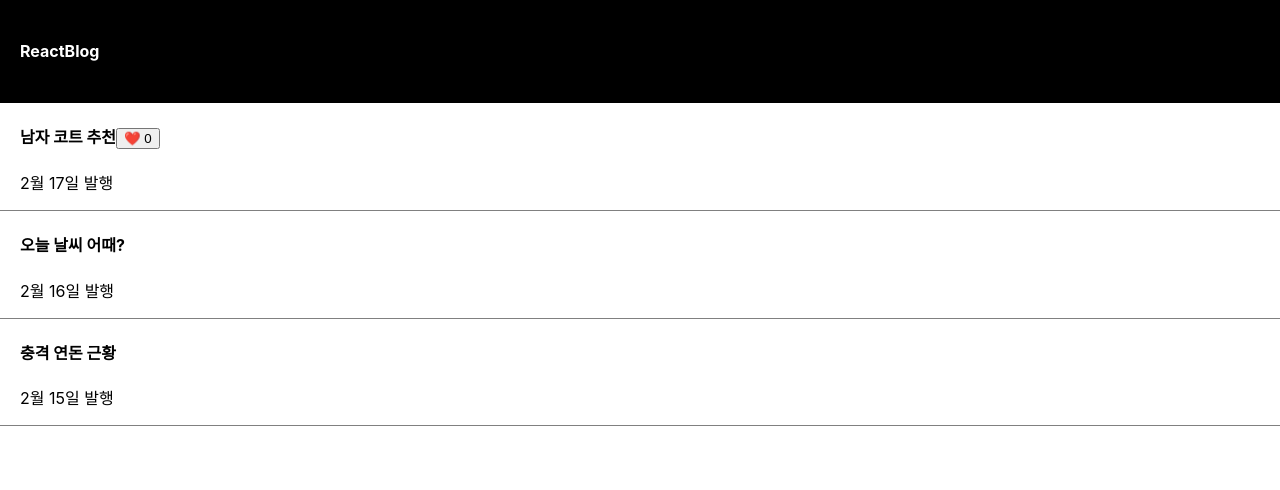
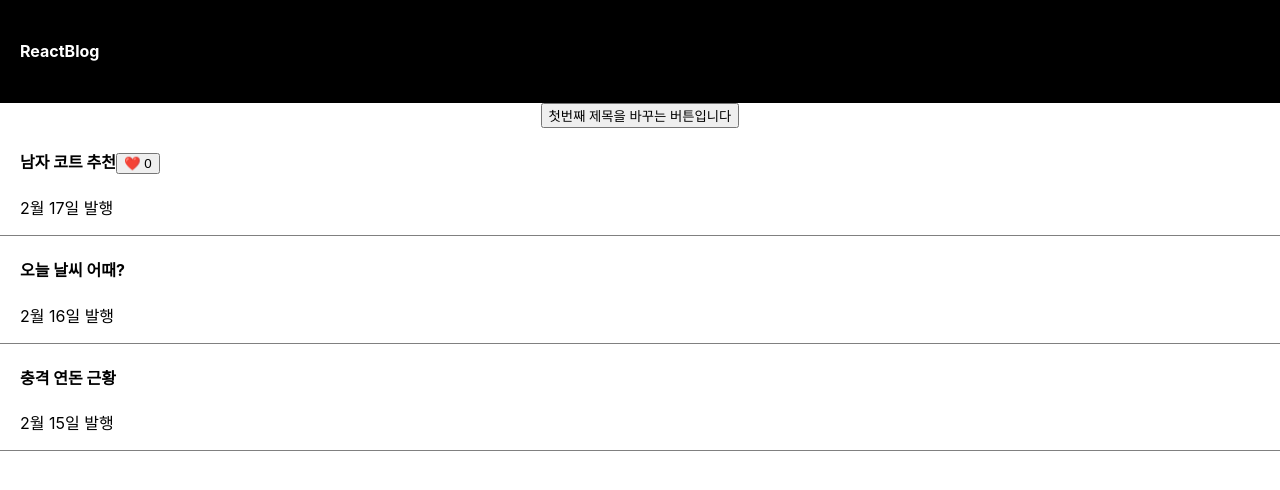
Before and after one commit to JangHyunjeong/react-study, a React (Create React App) app: page / in a window 1280 px wide. Shown: the top 490 px of the page. Built offline with nearby package versions, Linux system fonts and the light colour scheme.

Commit message:
state3 : array, object 형태의 state 변경시, 독립적 카피본을 만들어서 수정하기 [...array]

```diff
--- a/src/App.js
+++ b/src/App.js
@@ -18,6 +18,23 @@ function App() {
       <div className="black-nav">
         <h4>ReactBlog</h4>
       </div>
+      <button
+        type="button"
+        onClick={() => {
+          // array, object 원본은 보존하는게 좋음
+          // state변경함수특징
+          // 1. 기존 state, 신규 state가 같으면 변경 안해줌
+          // 2. array, object특징 : 자료 저장시, 값이 바로 저장되는 것이 아니라, 저장된 위치를 저장함.
+          // -> 주소가 바뀌지 않아서  let copy = title 과 같은 방식으로 수정하면 state가 변경되지 않음.
+
+          // state가 array/object면 독립적 카피본을 만들어서 수정해야함
+          let copy = [...title];
+          copy[0] = "여자 코트 추천";
+          setTitle(copy);
+        }}
+      >
+        첫번째 제목을 바꾸는 버튼입니다
+      </button>
       <div className="list">
         <h4>
           {title[0]}
```
